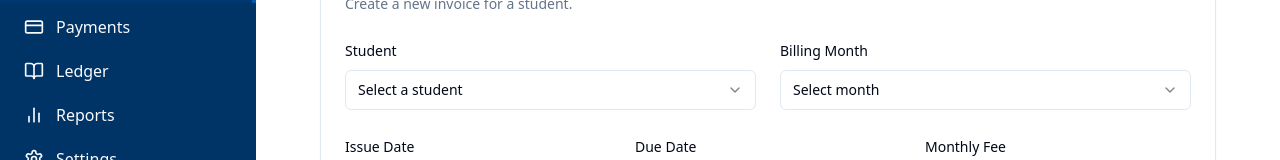
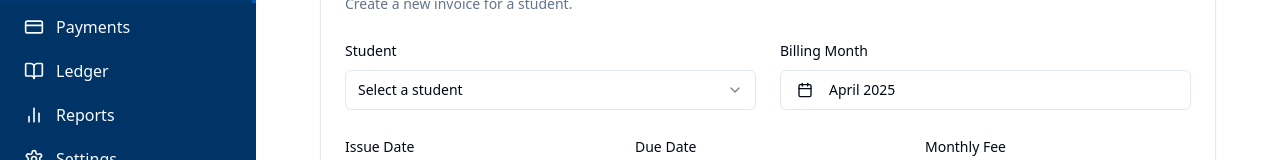
Before and after one commit to Anik-Karki/dorm-finance-flow, a React (Vite) app: page /invoices/new in a window 1280 px wide. Shown: the part 209-369 px from the top of the page. Built offline with nearby package versions, Linux system fonts and the light colour scheme.

Commit message:
Refactor: Replace billing month dropdown with calendar
The AI replaced the "billing months" dropdown in the NewInvoice component with a calendar view. The default date is set to the present date.

```diff
--- a/src/pages/NewInvoice.tsx
+++ b/src/pages/NewInvoice.tsx
@@ -1,4 +1,3 @@
-
 import React, { useState, useEffect } from 'react';
 import { useSearchParams, useNavigate } from 'react-router-dom';
 import { useAppContext } from '@/contexts/AppContext';
@@ -51,6 +50,7 @@ const NewInvoice = () => {
   const [invoiceData, setInvoiceData] = useState({
     studentId: preselectedStudentId || '',
     monthYear: '',
+    billingDate: new Date(), // New field for billing month calendar
     issueDate: new Date(),
     dueDate: new Date(Date.now() + 7 * 24 * 60 * 60 * 1000),
     baseFee: 0,
@@ -68,6 +68,17 @@ const NewInvoice = () => {
   });
 
   const selectedStudent = students.find(student => student.id === invoiceData.studentId);
+
+  // Update monthYear when billingDate changes
+  useEffect(() => {
+    if (invoiceData.billingDate) {
+      const formattedMonth = format(invoiceData.billingDate, 'MM-yyyy');
+      setInvoiceData(prev => ({
+        ...prev,
+        monthYear: formattedMonth
+      }));
+    }
+  }, [invoiceData.billingDate]);
 
   useEffect(() => {
     if (selectedStudent) {
@@ -200,28 +211,30 @@ const NewInvoice = () => {
             </div>
 
             <div className="space-y-2">
-              <Label htmlFor="month">Billing Month</Label>
-              <Select
-                value={invoiceData.monthYear}
-                onValueChange={(value) => setInvoiceData({
-                  ...invoiceData,
-                  monthYear: value
-                })}
-              >
-                <SelectTrigger id="month">
-                  <SelectValue placeholder="Select month" />
-                </SelectTrigger>
-                <SelectContent>
-                  <SelectGroup>
-                    <SelectLabel>Month & Year</SelectLabel>
-                    {monthsArray.map(month => (
-                      <SelectItem key={month} value={month}>
-                        {month}
-                      </SelectItem>
-                    ))}
-                  </SelectGroup>
-                </SelectContent>
-              </Select>
+              <Label>Billing Month</Label>
+              <Popover>
+                <PopoverTrigger asChild>
+                  <Button
+                    variant={"outline"}
+                    className={cn(
+                      "w-full justify-start text-left font-normal",
+                      !invoiceData.billingDate && "text-muted-foreground"
+                    )}
+                  >
+                    <CalendarIcon className="mr-2 h-4 w-4" />
+                    {invoiceData.billingDate ? format(invoiceData.billingDate, "MMMM yyyy") : <span>Pick billing month</span>}
+                  </Button>
+                </PopoverTrigger>
+                <PopoverContent className="w-auto p-0" align="start">
+                  <Calendar
+                    mode="single"
+                    selected={invoiceData.billingDate}
+                    onSelect={(date) => date && setInvoiceData({...invoiceData, billingDate: date})}
+                    initialFocus
+                    className="pointer-events-auto"
+                  />
+                </PopoverContent>
+              </Popover>
             </div>
           </div>
 
```
